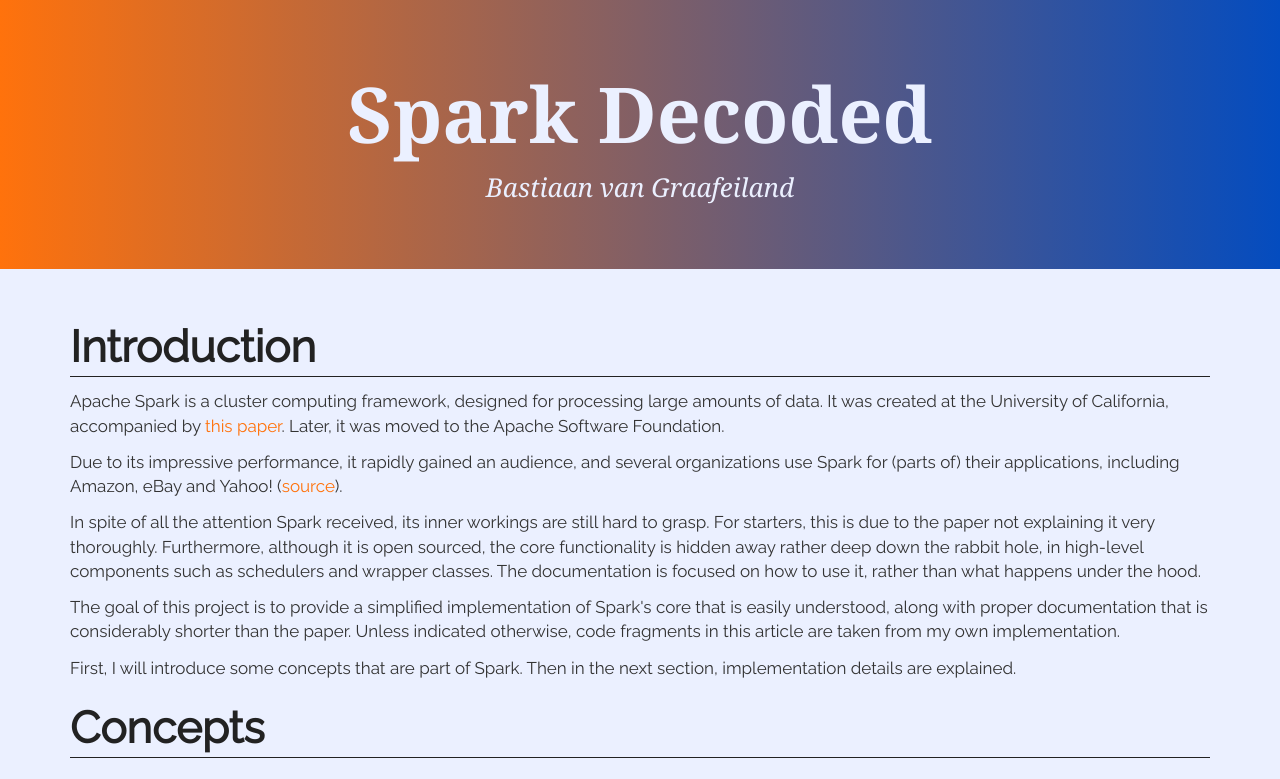
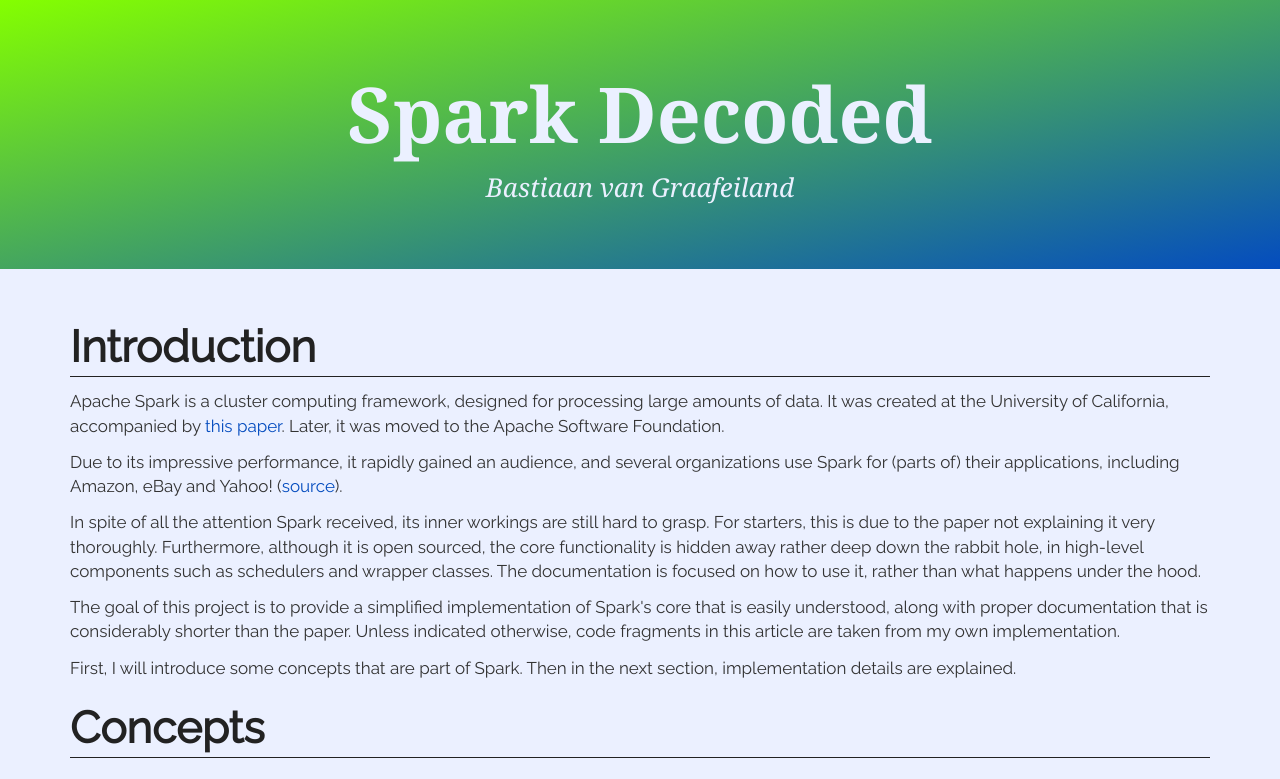
Before and after one commit to bvangraafeiland/spark-decoded, a website: page index.html in a window 1280 px wide. Shown: the top 779 px of the page. Drawn offline with Linux system fonts and the light colour scheme; a web font is replaced by a local one.

Commit message:
update header style

```diff
--- a/less/main.less
+++ b/less/main.less
@@ -5,14 +5,14 @@
 
 @body-bg: #ebf0ff;
 @jumbotron-color: @body-bg;
-@font-family-base: Raleway, sans-serif;
+@font-family-base: Raleway, @font-family-sans-serif;
 @font-size-base: 17px;
-@brand-primary: #ff720c;
+@brand-primary: #044CBF;
 @headings-font-weight: bold;
 @headings-color: @gray-darker;
 
 .jumbotron {
-    background: linear-gradient(to right, @brand-primary, #044CBF);
+    background: linear-gradient(to bottom right, #84FF00, #044CBF);
     font-family: 'Droid Serif', @font-family-serif;
 }
 
@@ -31,4 +31,6 @@
 
 .hljs {
     white-space: pre;
+    word-wrap: normal;
+    word-break: normal;
 }
```
Also changed, not shown: css/main.css.
